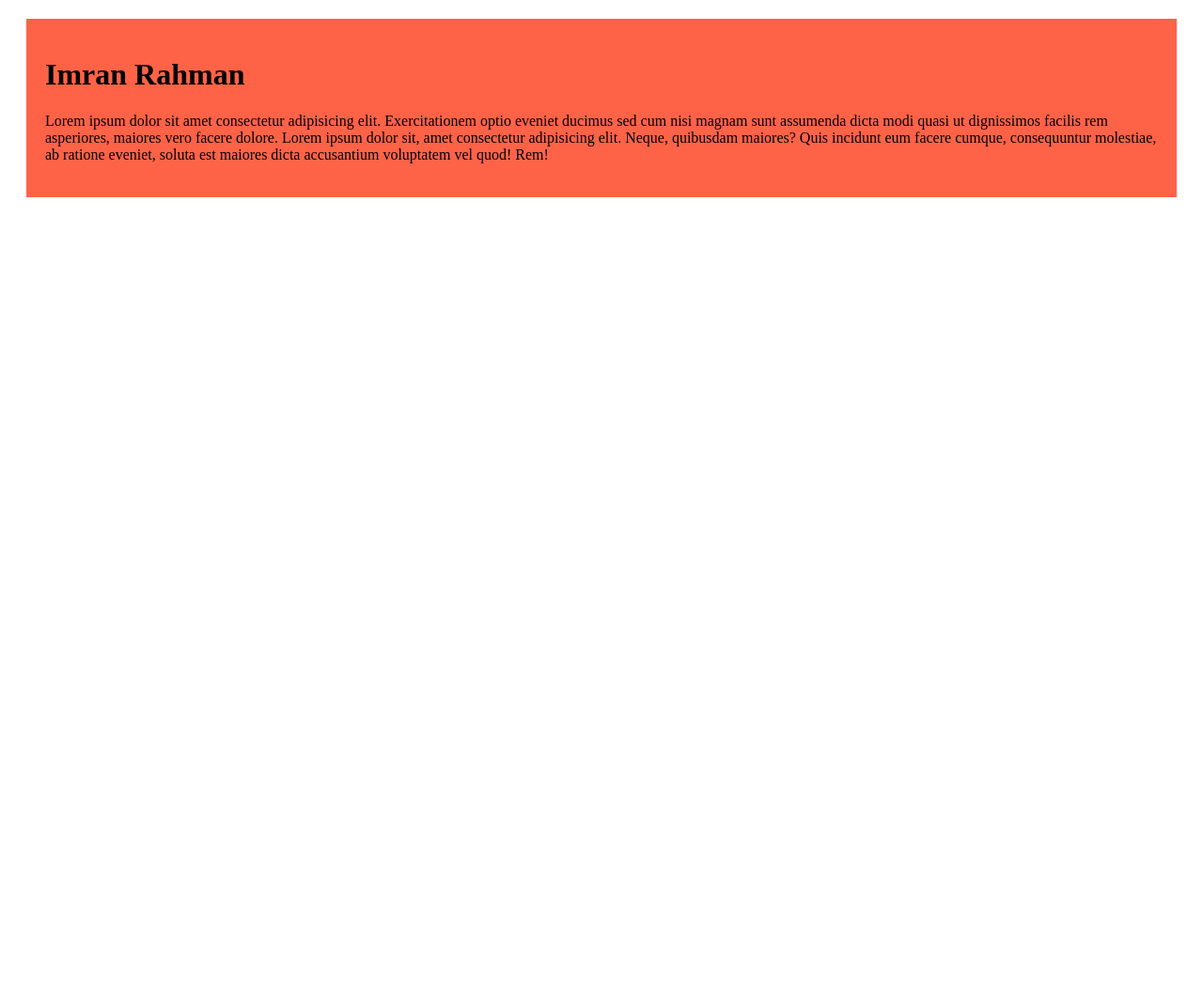
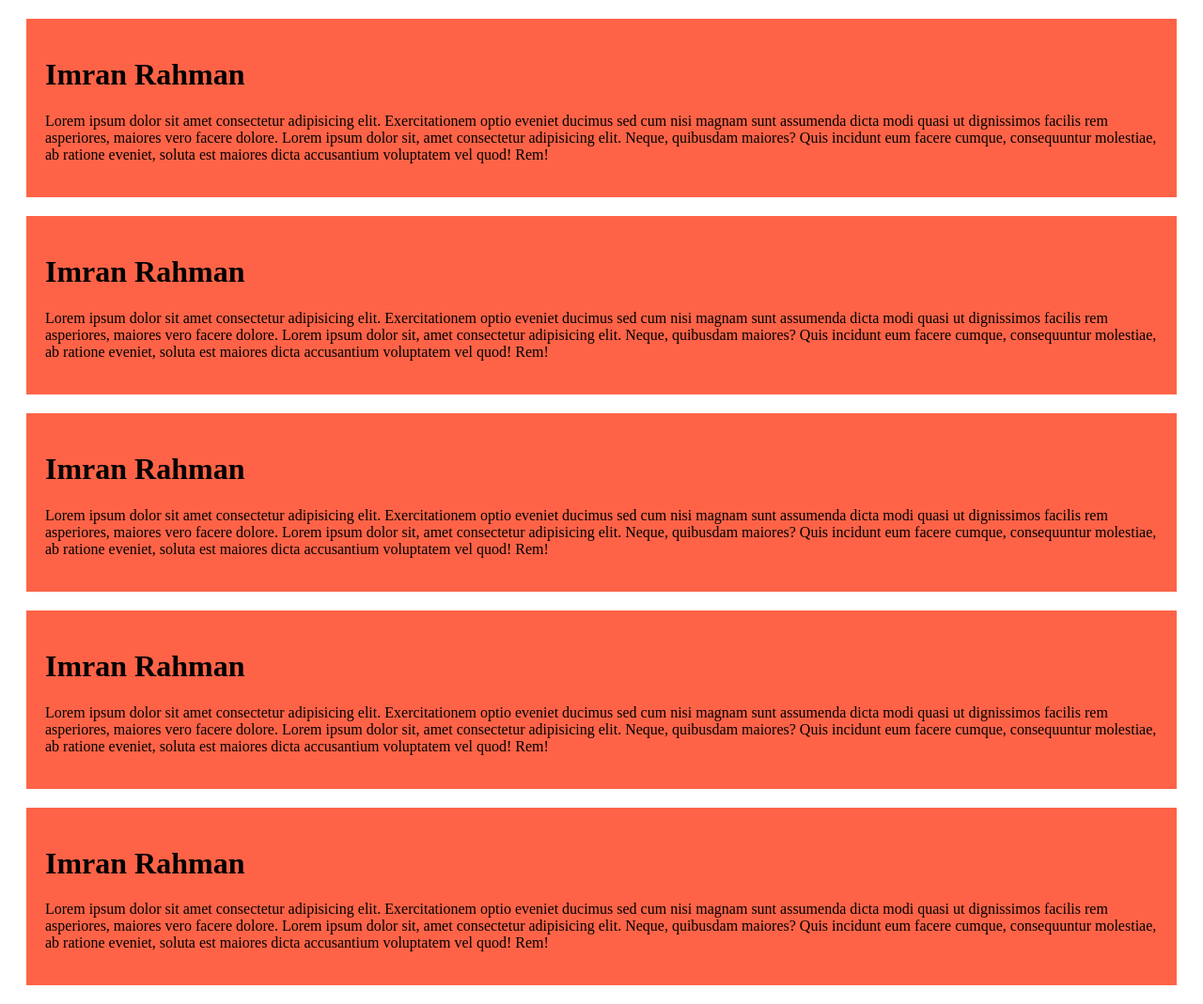
Before and after one commit to Imran773/my-first-git-repo, a plain HTML site: page index.html in a window 1280 px wide. Shown: the whole page at 94% size. Before the commit the page ends 800 px from the top, so only its background shows below. Drawn offline with Linux system fonts and the light colour scheme.

Commit message:
added anther commit

```diff
--- a/index.html
+++ b/index.html
@@ -11,5 +11,26 @@
         <h1>Imran Rahman</h1>
     <p>Lorem ipsum dolor sit amet consectetur adipisicing elit. Exercitationem optio eveniet ducimus sed cum nisi magnam sunt assumenda dicta modi quasi ut dignissimos facilis rem asperiores, maiores vero facere dolore. Lorem ipsum dolor sit, amet consectetur adipisicing elit. Neque, quibusdam maiores? Quis incidunt eum facere cumque, consequuntur molestiae, ab ratione eveniet, soluta est maiores dicta accusantium voluptatem vel quod! Rem!</p>
     </div>
+
+    <div>
+        <h1>Imran Rahman</h1>
+    <p>Lorem ipsum dolor sit amet consectetur adipisicing elit. Exercitationem optio eveniet ducimus sed cum nisi magnam sunt assumenda dicta modi quasi ut dignissimos facilis rem asperiores, maiores vero facere dolore. Lorem ipsum dolor sit, amet consectetur adipisicing elit. Neque, quibusdam maiores? Quis incidunt eum facere cumque, consequuntur molestiae, ab ratione eveniet, soluta est maiores dicta accusantium voluptatem vel quod! Rem!</p>
+    </div>
+
+    <div>
+        <h1>Imran Rahman</h1>
+    <p>Lorem ipsum dolor sit amet consectetur adipisicing elit. Exercitationem optio eveniet ducimus sed cum nisi magnam sunt assumenda dicta modi quasi ut dignissimos facilis rem asperiores, maiores vero facere dolore. Lorem ipsum dolor sit, amet consectetur adipisicing elit. Neque, quibusdam maiores? Quis incidunt eum facere cumque, consequuntur molestiae, ab ratione eveniet, soluta est maiores dicta accusantium voluptatem vel quod! Rem!</p>
+    </div>
+
+    <div>
+        <h1>Imran Rahman</h1>
+    <p>Lorem ipsum dolor sit amet consectetur adipisicing elit. Exercitationem optio eveniet ducimus sed cum nisi magnam sunt assumenda dicta modi quasi ut dignissimos facilis rem asperiores, maiores vero facere dolore. Lorem ipsum dolor sit, amet consectetur adipisicing elit. Neque, quibusdam maiores? Quis incidunt eum facere cumque, consequuntur molestiae, ab ratione eveniet, soluta est maiores dicta accusantium voluptatem vel quod! Rem!</p>
+    </div>
+
+    <div>
+        <h1>Imran Rahman</h1>
+    <p>Lorem ipsum dolor sit amet consectetur adipisicing elit. Exercitationem optio eveniet ducimus sed cum nisi magnam sunt assumenda dicta modi quasi ut dignissimos facilis rem asperiores, maiores vero facere dolore. Lorem ipsum dolor sit, amet consectetur adipisicing elit. Neque, quibusdam maiores? Quis incidunt eum facere cumque, consequuntur molestiae, ab ratione eveniet, soluta est maiores dicta accusantium voluptatem vel quod! Rem!</p>
+    </div>
+
 </body>
 </html>
```
